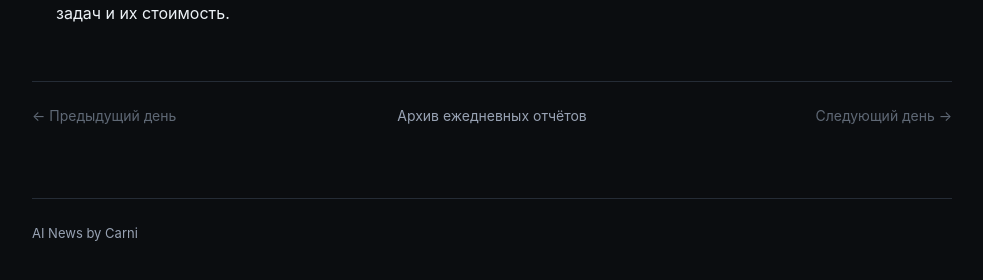
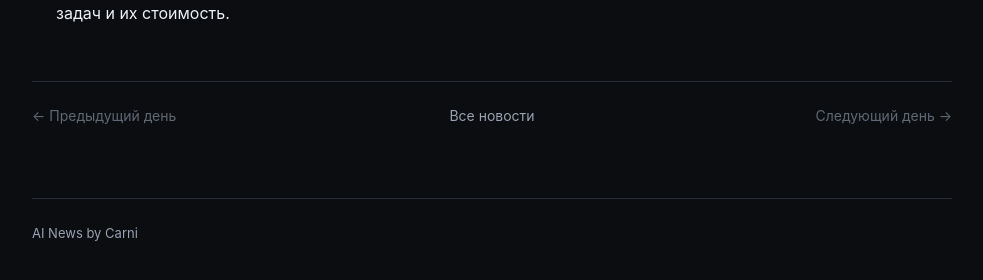
Before and after one commit to DmitryCarni/ai-news-by-carni, a Jekyll site: the page built from daily/2026-08-24.md, in a window 1280 px wide and 900 px high, scrolled down 4192 px. Shown: the part 611-891 px from the top of the window, without its empty margins (148-1131 px from the left). Built offline with Jekyll 4.4.1, drawn with Linux system fonts in a browser that asks for light colours; part of the change alters nothing that is shown.

Commit message:
Update report navigation labels

```diff
--- a/_layouts/report.html
+++ b/_layouts/report.html
@@ -14,12 +14,12 @@ layout: default
 
 {% if page.report_type == "daily" %}
   {% assign archive_path = '/daily/' %}
-  {% assign archive_label = 'Архив ежедневных отчётов' %}
+  {% assign archive_label = 'Все новости' %}
   {% assign prev_label = '← Предыдущий день' %}
   {% assign next_label = 'Следующий день →' %}
 {% else %}
   {% assign archive_path = '/weekly/' %}
-  {% assign archive_label = 'Архив недельных отчётов' %}
+  {% assign archive_label = 'Главное за неделю' %}
   {% assign prev_label = '← Предыдущая неделя' %}
   {% assign next_label = 'Следующая неделя →' %}
 {% endif %}
```
